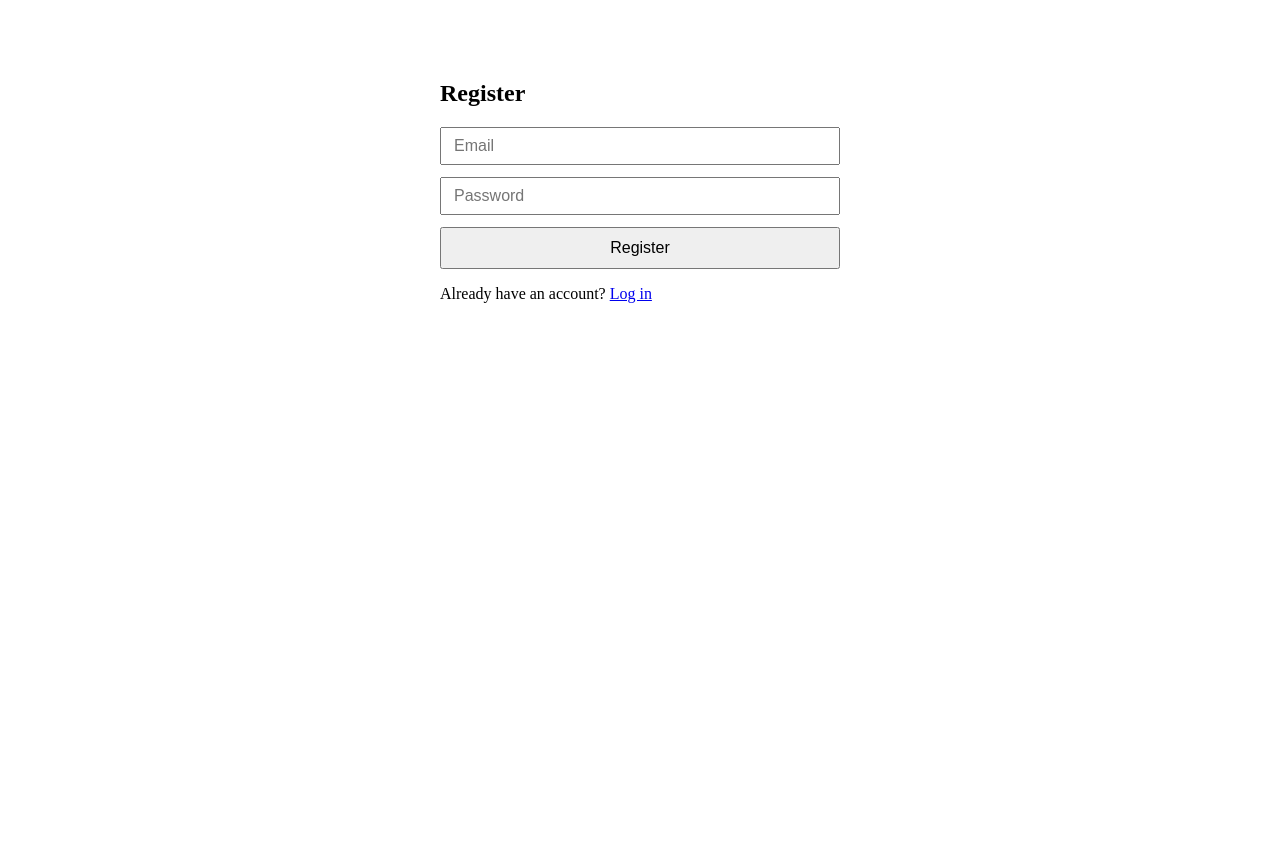
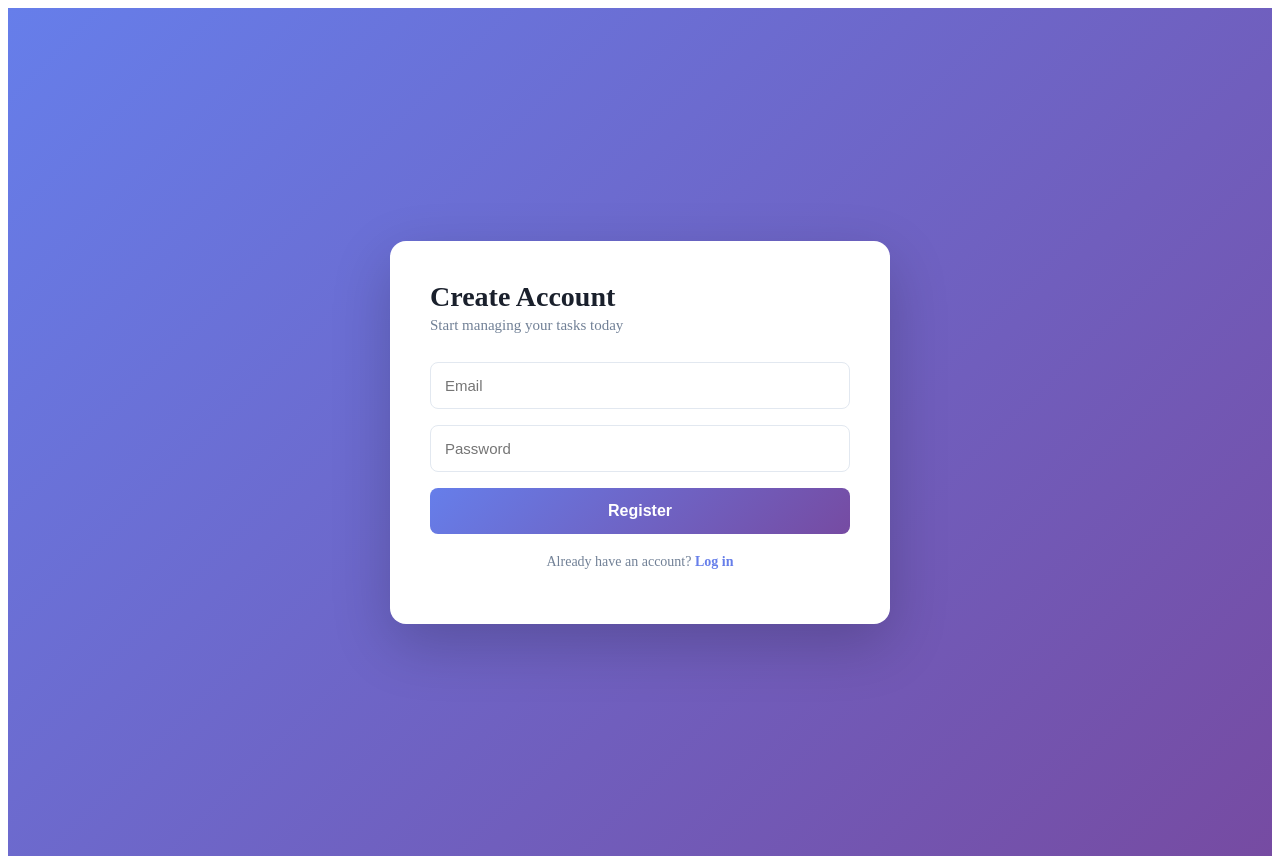
Before and after one commit to CristianAce05/task-manager_app_project, a React app in the folder frontend/: page /register in a window 1280 px wide. Before the commit the page ends 800 px from the top, so only its background shows below. Built offline with nearby package versions, Linux system fonts and the light colour scheme; the HTML template or start-up script is replaced by a standard one.

Commit message:
Frontend

```diff
--- a/frontend/src/pages/Dashboard.jsx
+++ b/frontend/src/pages/Dashboard.jsx
@@ -18,12 +18,12 @@ function Dashboard() {
   const [statusFilter, setStatusFilter] = useState('all')
 
   const theme = {
-    background: darkMode ? '#1a1a2e' : '#f5f5f5',
-    color: darkMode ? '#e0e0e0' : '#111',
-    cardBg: darkMode ? '#16213e' : '#fff',
-    border: darkMode ? '#0f3460' : '#ddd',
-    inputBg: darkMode ? '#0f3460' : '#fff',
-    inputColor: darkMode ? '#e0e0e0' : '#111',
+    background: darkMode ? '#1a202c' : '#f7fafc',
+    color: darkMode ? '#e2e8f0' : '#1a202c',
+    cardBg: darkMode ? '#2d3748' : '#fff',
+    inputBg: darkMode ? '#4a5568' : '#fff',
+    inputColor: darkMode ? '#e2e8f0' : '#1a202c',
+    inputBorder: darkMode ? '#4a5568' : '#e2e8f0',
   }
 
   useEffect(() => {
@@ -98,34 +98,77 @@ function Dashboard() {
     navigate('/')
   }
 
+  const cardStyle = {
+    background: theme.cardBg,
+    borderRadius: 12,
+    boxShadow: '0 2px 8px rgba(0,0,0,0.08)',
+    padding: '24px',
+    marginBottom: 24,
+  }
+
   const inputStyle = {
-    padding: '8px 12px',
+    width: '100%',
+    padding: '12px',
     fontSize: 14,
     background: theme.inputBg,
     color: theme.inputColor,
-    border: `1px solid ${theme.border}`,
-    borderRadius: 4,
+    border: `1px solid ${theme.inputBorder}`,
+    borderRadius: 8,
+    boxSizing: 'border-box',
+    outline: 'none',
+  }
+
+  const gradientBtn = {
+    background: 'linear-gradient(135deg, #667eea, #764ba2)',
+    color: '#fff',
+    border: 'none',
+    borderRadius: 8,
+    padding: '12px 24px',
+    fontSize: 14,
+    fontWeight: 'bold',
+    cursor: 'pointer',
+  }
+
+  const statusBadge = {
+    pending:     { background: '#ed8936', color: '#fff' },
+    in_progress: { background: '#4299e1', color: '#fff' },
+    completed:   { background: '#48bb78', color: '#fff' },
   }
 
   return (
-    <div style={{ minHeight: '100vh', background: theme.background, color: theme.color, padding: 24 }}>
+    <div style={{ minHeight: '100vh', background: theme.background, color: theme.color }}>
       {/* Header */}
-      <div style={{ display: 'flex', justifyContent: 'space-between', alignItems: 'center', marginBottom: 24 }}>
-        <h2 style={{ margin: 0 }}>My Tasks</h2>
+      <div style={{
+        background: 'linear-gradient(135deg, #667eea, #764ba2)',
+        padding: '20px 32px',
+        display: 'flex',
+        justifyContent: 'space-between',
+        alignItems: 'center',
+        marginBottom: 32,
+      }}>
+        <span style={{ color: '#fff', fontSize: 22, fontWeight: 800 }}>TaskManager</span>
         <div style={{ display: 'flex', gap: 8 }}>
-          <button onClick={() => setDarkMode(d => !d)} style={{ padding: '6px 14px', cursor: 'pointer' }}>
+          <button
+            onClick={() => setDarkMode(d => !d)}
+            style={{ padding: '8px 16px', cursor: 'pointer', background: 'transparent', color: '#fff', border: '1px solid #fff', borderRadius: 8, fontSize: 14 }}
+          >
             {darkMode ? 'Light Mode' : 'Dark Mode'}
           </button>
-          <button onClick={handleLogout} style={{ padding: '6px 14px', cursor: 'pointer' }}>
+          <button
+            onClick={handleLogout}
+            style={{ padding: '8px 16px', cursor: 'pointer', background: 'transparent', color: '#fff', border: '1px solid #fff', borderRadius: 8, fontSize: 14 }}
+          >
             Log Out
           </button>
         </div>
       </div>
 
-      {error && <p style={{ color: 'red' }}>{error}</p>}
+      <div style={{ padding: '0 32px 32px' }}>
+        {error && <p style={{ color: '#e53e3e', marginBottom: 16 }}>{error}</p>}
 
         {/* Search and Filter Controls */}
-      <div style={{ display: 'flex', gap: 12, alignItems: 'center', marginBottom: 20, flexWrap: 'wrap' }}>
+        <div style={{ ...cardStyle, padding: 20 }}>
+          <div style={{ display: 'flex', gap: 12, alignItems: 'center', flexWrap: 'wrap' }}>
             <input
               type="text"
               placeholder="Search by title..."
@@ -145,16 +188,19 @@ function Dashboard() {
             </select>
             <button
               onClick={clearFilters}
-          style={{ padding: '8px 16px', cursor: 'pointer' }}
+              style={{ padding: '12px 20px', cursor: 'pointer', borderRadius: 8, border: `1px solid ${theme.inputBorder}`, background: theme.cardBg, color: theme.color, fontSize: 14 }}
             >
               Clear filters
             </button>
           </div>
+        </div>
 
         {/* Task Form */}
-      <div style={{ background: theme.cardBg, border: `1px solid ${theme.border}`, borderRadius: 8, padding: 20, marginBottom: 32 }}>
-        <h3 style={{ marginTop: 0 }}>{editingId ? 'Edit Task' : 'New Task'}</h3>
-        <form onSubmit={handleSubmit} style={{ display: 'flex', flexDirection: 'column', gap: 10 }}>
+        <div style={cardStyle}>
+          <h3 style={{ marginTop: 0, marginBottom: 16, fontSize: 18, fontWeight: 700 }}>
+            {editingId ? 'Edit Task' : 'New Task'}
+          </h3>
+          <form onSubmit={handleSubmit} style={{ display: 'flex', flexDirection: 'column', gap: 12 }}>
             <input
               type="text"
               placeholder="Title"
@@ -186,11 +232,15 @@ function Dashboard() {
               style={inputStyle}
             />
             <div style={{ display: 'flex', gap: 8 }}>
-            <button type="submit" style={{ padding: '8px 20px', cursor: 'pointer' }}>
+              <button type="submit" style={gradientBtn}>
                 {editingId ? 'Update Task' : 'Add Task'}
               </button>
               {editingId && (
-              <button type="button" onClick={handleCancelEdit} style={{ padding: '8px 20px', cursor: 'pointer' }}>
+                <button
+                  type="button"
+                  onClick={handleCancelEdit}
+                  style={{ ...gradientBtn, background: 'transparent', color: theme.color, border: `1px solid ${theme.inputBorder}` }}
+                >
                   Cancel
                 </button>
               )}
@@ -200,7 +250,7 @@ function Dashboard() {
 
         {/* Task List */}
         {filteredTasks.length === 0 ? (
-        <p>{tasks.length === 0 ? 'No tasks yet. Create one above.' : 'No tasks match your filters.'}</p>
+          <p style={{ color: theme.color }}>{tasks.length === 0 ? 'No tasks yet. Create one above.' : 'No tasks match your filters.'}</p>
         ) : (
           <div style={{ display: 'flex', flexDirection: 'column', gap: 12 }}>
             {filteredTasks.map(task => (
@@ -208,9 +258,9 @@ function Dashboard() {
                 key={task.id}
                 style={{
                   background: theme.cardBg,
-                border: `1px solid ${theme.border}`,
-                borderRadius: 8,
-                padding: 16,
+                  borderRadius: 12,
+                  boxShadow: '0 2px 8px rgba(0,0,0,0.08)',
+                  padding: 20,
                   display: 'flex',
                   justifyContent: 'space-between',
                   alignItems: 'flex-start',
@@ -218,20 +268,37 @@ function Dashboard() {
                 }}
               >
                 <div style={{ flex: 1 }}>
-                <strong style={{ fontSize: 16 }}>{task.title}</strong>
-                {task.description && <p style={{ margin: '4px 0', fontSize: 14 }}>{task.description}</p>}
-                <div style={{ fontSize: 13, marginTop: 4, display: 'flex', gap: 16 }}>
-                  <span>Status: <em>{task.status}</em></span>
-                  {task.due_date && <span>Due: {task.due_date.slice(0, 10)}</span>}
+                  <strong style={{ fontSize: 16, color: theme.color }}>{task.title}</strong>
+                  {task.description && (
+                    <p style={{ margin: '6px 0', fontSize: 14, color: theme.color, opacity: 0.8 }}>{task.description}</p>
+                  )}
+                  <div style={{ marginTop: 8, display: 'flex', gap: 12, alignItems: 'center', flexWrap: 'wrap' }}>
+                    <span style={{
+                      ...(statusBadge[task.status] || { background: '#718096', color: '#fff' }),
+                      padding: '3px 10px',
+                      borderRadius: 20,
+                      fontSize: 12,
+                      fontWeight: 600,
+                    }}>
+                      {task.status.replace('_', ' ')}
+                    </span>
+                    {task.due_date && (
+                      <span style={{ fontSize: 13, color: theme.color, opacity: 0.7 }}>
+                        Due: {task.due_date.slice(0, 10)}
+                      </span>
+                    )}
                   </div>
                 </div>
                 <div style={{ display: 'flex', gap: 8, flexShrink: 0 }}>
-                <button onClick={() => handleEdit(task)} style={{ padding: '4px 12px', cursor: 'pointer' }}>
+                  <button
+                    onClick={() => handleEdit(task)}
+                    style={{ padding: '6px 14px', cursor: 'pointer', background: 'transparent', color: '#667eea', border: '1px solid #667eea', borderRadius: 8, fontSize: 13, fontWeight: 600 }}
+                  >
                     Edit
                   </button>
                   <button
                     onClick={() => handleDelete(task.id)}
-                  style={{ padding: '4px 12px', cursor: 'pointer', color: '#fff', background: '#c0392b', border: 'none', borderRadius: 4 }}
+                    style={{ padding: '6px 14px', cursor: 'pointer', background: '#e53e3e', color: '#fff', border: 'none', borderRadius: 8, fontSize: 13, fontWeight: 600 }}
                   >
                     Delete
                   </button>
@@ -241,6 +308,7 @@ function Dashboard() {
           </div>
         )}
       </div>
+    </div>
   )
 }
 
--- a/frontend/src/pages/Login.jsx
+++ b/frontend/src/pages/Login.jsx
@@ -22,17 +22,47 @@ function Login() {
     }
   }
 
+  const inputStyle = {
+    width: '100%',
+    padding: '14px',
+    borderRadius: 8,
+    border: '1px solid #e2e8f0',
+    fontSize: 15,
+    outline: 'none',
+    boxSizing: 'border-box',
+  }
+
   return (
-    <div style={{ maxWidth: 400, margin: '80px auto', padding: '0 16px' }}>
-      <h2>Log In</h2>
-      <form onSubmit={handleSubmit} style={{ display: 'flex', flexDirection: 'column', gap: 12 }}>
+    <div style={{
+      minHeight: '100vh',
+      background: 'linear-gradient(135deg, #667eea, #764ba2)',
+      display: 'flex',
+      alignItems: 'center',
+      justifyContent: 'center',
+      padding: '24px',
+    }}>
+      <div style={{
+        background: '#fff',
+        borderRadius: 16,
+        boxShadow: '0 20px 60px rgba(0,0,0,0.2)',
+        padding: '40px',
+        maxWidth: 420,
+        width: '100%',
+      }}>
+        <h2 style={{ margin: '0 0 4px', fontSize: 28, fontWeight: 800, color: '#1a202c' }}>
+          Welcome Back
+        </h2>
+        <p style={{ margin: '0 0 28px', fontSize: 15, color: '#718096' }}>
+          Sign in to your account
+        </p>
+        <form onSubmit={handleSubmit} style={{ display: 'flex', flexDirection: 'column', gap: 16 }}>
           <input
             type="email"
             placeholder="Email"
             value={email}
             onChange={e => setEmail(e.target.value)}
             required
-          style={{ padding: '8px 12px', fontSize: 16 }}
+            style={inputStyle}
           />
           <input
             type="password"
@@ -40,16 +70,33 @@ function Login() {
             value={password}
             onChange={e => setPassword(e.target.value)}
             required
-          style={{ padding: '8px 12px', fontSize: 16 }}
+            style={inputStyle}
           />
-        {error && <p style={{ color: 'red', margin: 0 }}>{error}</p>}
-        <button type="submit" style={{ padding: '10px', fontSize: 16, cursor: 'pointer' }}>
+          {error && <p style={{ color: '#e53e3e', margin: 0, fontSize: 14 }}>{error}</p>}
+          <button
+            type="submit"
+            style={{
+              width: '100%',
+              padding: '14px',
+              borderRadius: 8,
+              border: 'none',
+              background: 'linear-gradient(135deg, #667eea, #764ba2)',
+              color: '#fff',
+              fontSize: 16,
+              fontWeight: 'bold',
+              cursor: 'pointer',
+            }}
+          >
             Log In
           </button>
         </form>
-      <p style={{ marginTop: 16 }}>
-        Don&apos;t have an account? <Link to="/register">Register</Link>
+        <p style={{ marginTop: 20, textAlign: 'center', fontSize: 14, color: '#718096' }}>
+          Don&apos;t have an account?{' '}
+          <Link to="/register" style={{ color: '#667eea', fontWeight: 600, textDecoration: 'none' }}>
+            Register
+          </Link>
         </p>
+      </div>
     </div>
   )
 }
--- a/frontend/src/pages/Register.jsx
+++ b/frontend/src/pages/Register.jsx
@@ -19,17 +19,47 @@ function Register() {
     }
   }
 
+  const inputStyle = {
+    width: '100%',
+    padding: '14px',
+    borderRadius: 8,
+    border: '1px solid #e2e8f0',
+    fontSize: 15,
+    outline: 'none',
+    boxSizing: 'border-box',
+  }
+
   return (
-    <div style={{ maxWidth: 400, margin: '80px auto', padding: '0 16px' }}>
-      <h2>Register</h2>
-      <form onSubmit={handleSubmit} style={{ display: 'flex', flexDirection: 'column', gap: 12 }}>
+    <div style={{
+      minHeight: '100vh',
+      background: 'linear-gradient(135deg, #667eea, #764ba2)',
+      display: 'flex',
+      alignItems: 'center',
+      justifyContent: 'center',
+      padding: '24px',
+    }}>
+      <div style={{
+        background: '#fff',
+        borderRadius: 16,
+        boxShadow: '0 20px 60px rgba(0,0,0,0.2)',
+        padding: '40px',
+        maxWidth: 420,
+        width: '100%',
+      }}>
+        <h2 style={{ margin: '0 0 4px', fontSize: 28, fontWeight: 800, color: '#1a202c' }}>
+          Create Account
+        </h2>
+        <p style={{ margin: '0 0 28px', fontSize: 15, color: '#718096' }}>
+          Start managing your tasks today
+        </p>
+        <form onSubmit={handleSubmit} style={{ display: 'flex', flexDirection: 'column', gap: 16 }}>
           <input
             type="email"
             placeholder="Email"
             value={email}
             onChange={e => setEmail(e.target.value)}
             required
-          style={{ padding: '8px 12px', fontSize: 16 }}
+            style={inputStyle}
           />
           <input
             type="password"
@@ -37,16 +67,33 @@ function Register() {
             value={password}
             onChange={e => setPassword(e.target.value)}
             required
-          style={{ padding: '8px 12px', fontSize: 16 }}
+            style={inputStyle}
           />
-        {error && <p style={{ color: 'red', margin: 0 }}>{error}</p>}
-        <button type="submit" style={{ padding: '10px', fontSize: 16, cursor: 'pointer' }}>
+          {error && <p style={{ color: '#e53e3e', margin: 0, fontSize: 14 }}>{error}</p>}
+          <button
+            type="submit"
+            style={{
+              width: '100%',
+              padding: '14px',
+              borderRadius: 8,
+              border: 'none',
+              background: 'linear-gradient(135deg, #667eea, #764ba2)',
+              color: '#fff',
+              fontSize: 16,
+              fontWeight: 'bold',
+              cursor: 'pointer',
+            }}
+          >
             Register
           </button>
         </form>
-      <p style={{ marginTop: 16 }}>
-        Already have an account? <Link to="/">Log in</Link>
+        <p style={{ marginTop: 20, textAlign: 'center', fontSize: 14, color: '#718096' }}>
+          Already have an account?{' '}
+          <Link to="/" style={{ color: '#667eea', fontWeight: 600, textDecoration: 'none' }}>
+            Log in
+          </Link>
         </p>
+      </div>
     </div>
   )
 }
```
Lines whose indentation alone changed are shown as unchanged.
